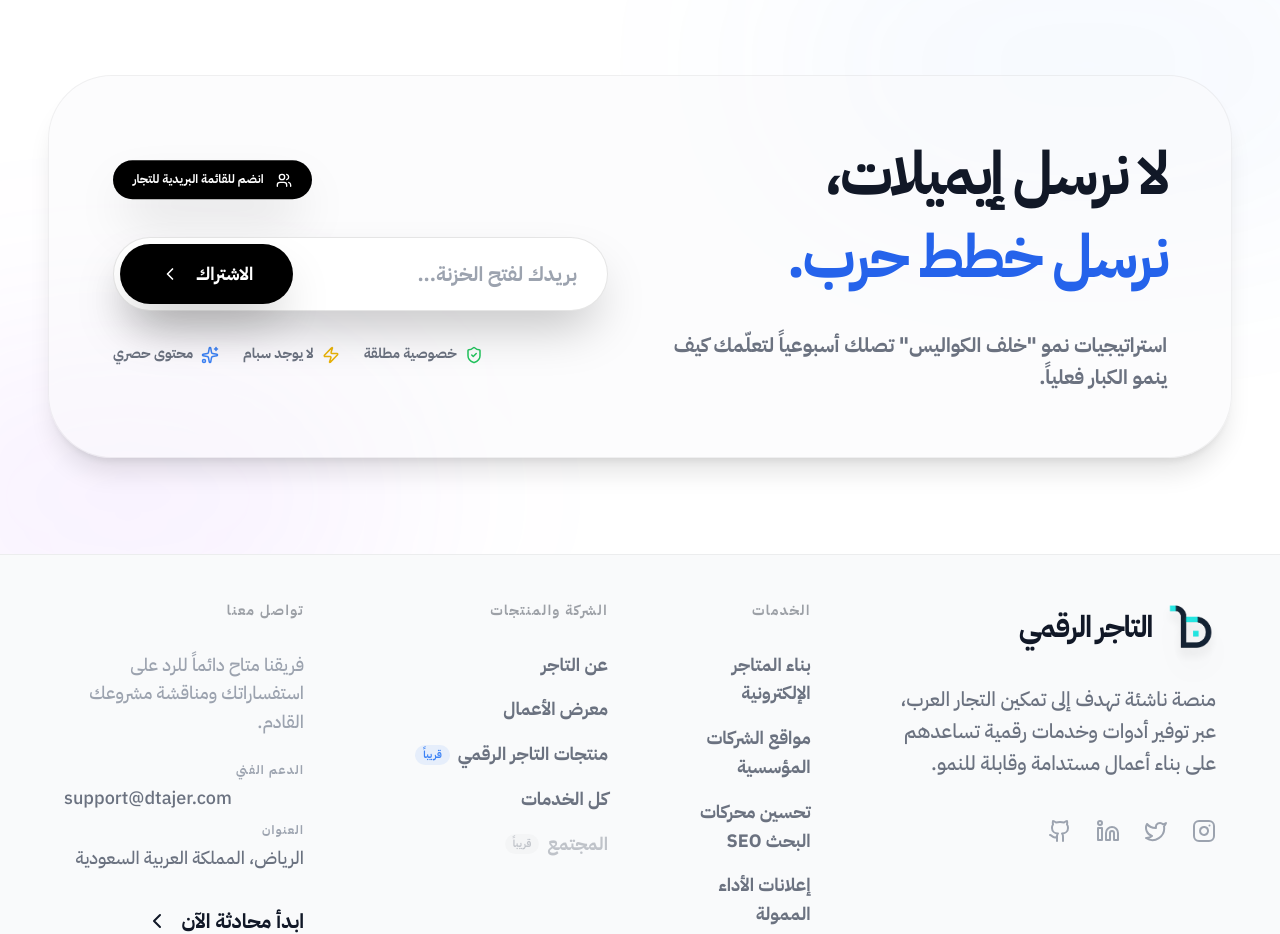
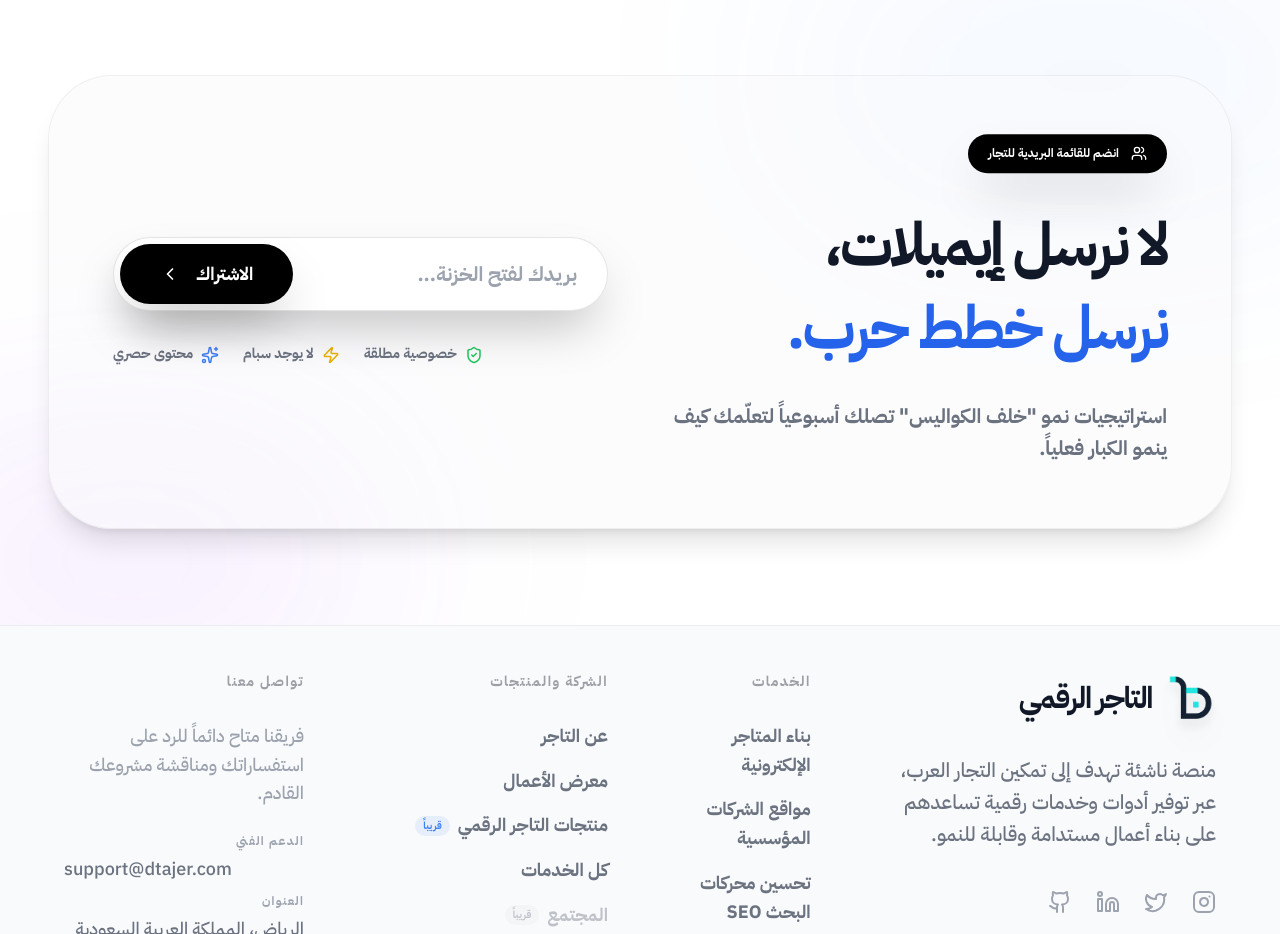
Before and after one commit to mohamedlahlah/asdwww, a React (Vite) app: page / in a window 1280 px wide. Shown: the part 10420-11354 px from the top of the page. Built offline with nearby package versions, Linux system fonts and the light colour scheme.

Commit message:
Move social proof chip above the heading in the Newsletter section

```diff
--- a/components/Newsletter.tsx
+++ b/components/Newsletter.tsx
@@ -29,6 +29,12 @@
 
                     {/* Right Column: Text Content */}
                     <div className="text-start order-1">
+                        {/* Floating Social Proof Chip */}
+                        <div className="inline-flex items-center gap-3 bg-black dark:bg-white text-white dark:text-black px-5 py-2.5 rounded-full text-xs font-black mb-8 shadow-2xl animate-bounce-slow">
+                            <Users size={16} />
+                            <span>انضم للقائمة البريدية للتجار</span>
+                        </div>
+
                         <h2 className="text-3xl md:text-5xl lg:text-6xl font-black mb-6 tracking-tighter leading-[1.2] text-gray-900 dark:text-white transition-all duration-500">
                             لا نرسل إيميلات، <br />
                             <span className="text-blue-600 dark:text-blue-500">نرسل خطط حرب.</span>
@@ -41,12 +47,6 @@
 
                     {/* Left Column: Form & Badges */}
                     <div className="flex flex-col items-start lg:items-end w-full order-2">
-                        {/* Floating Social Proof Chip */}
-                        <div className="inline-flex items-center gap-3 bg-black dark:bg-white text-white dark:text-black px-5 py-2.5 rounded-full text-xs font-black mb-8 shadow-2xl animate-bounce-slow">
-                            <Users size={16} />
-                            <span>انضم للقائمة البريدية للتجار</span>
-                        </div>
-
                         {/* Premium Input Group */}
                         <div className="w-full">
                             <form
```
